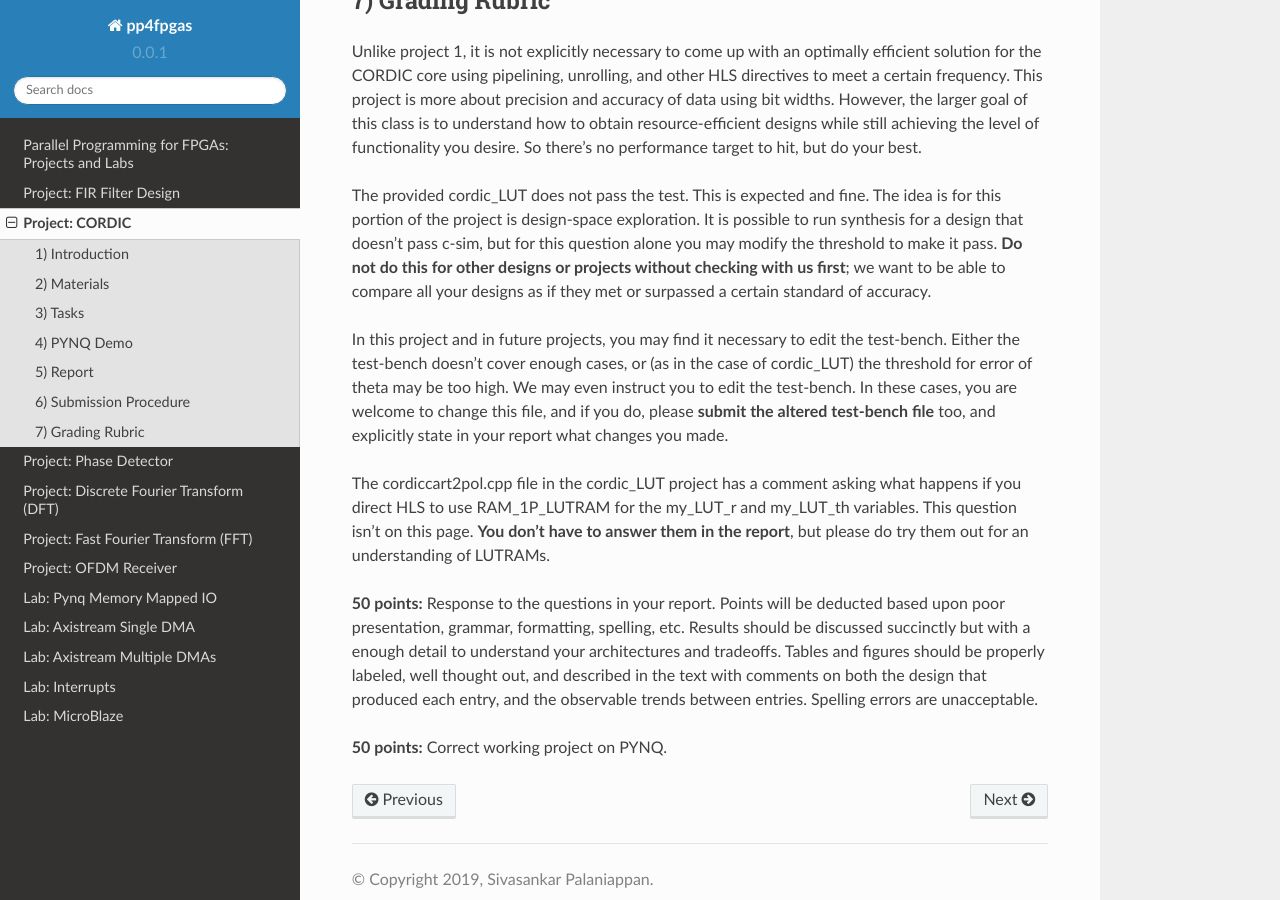
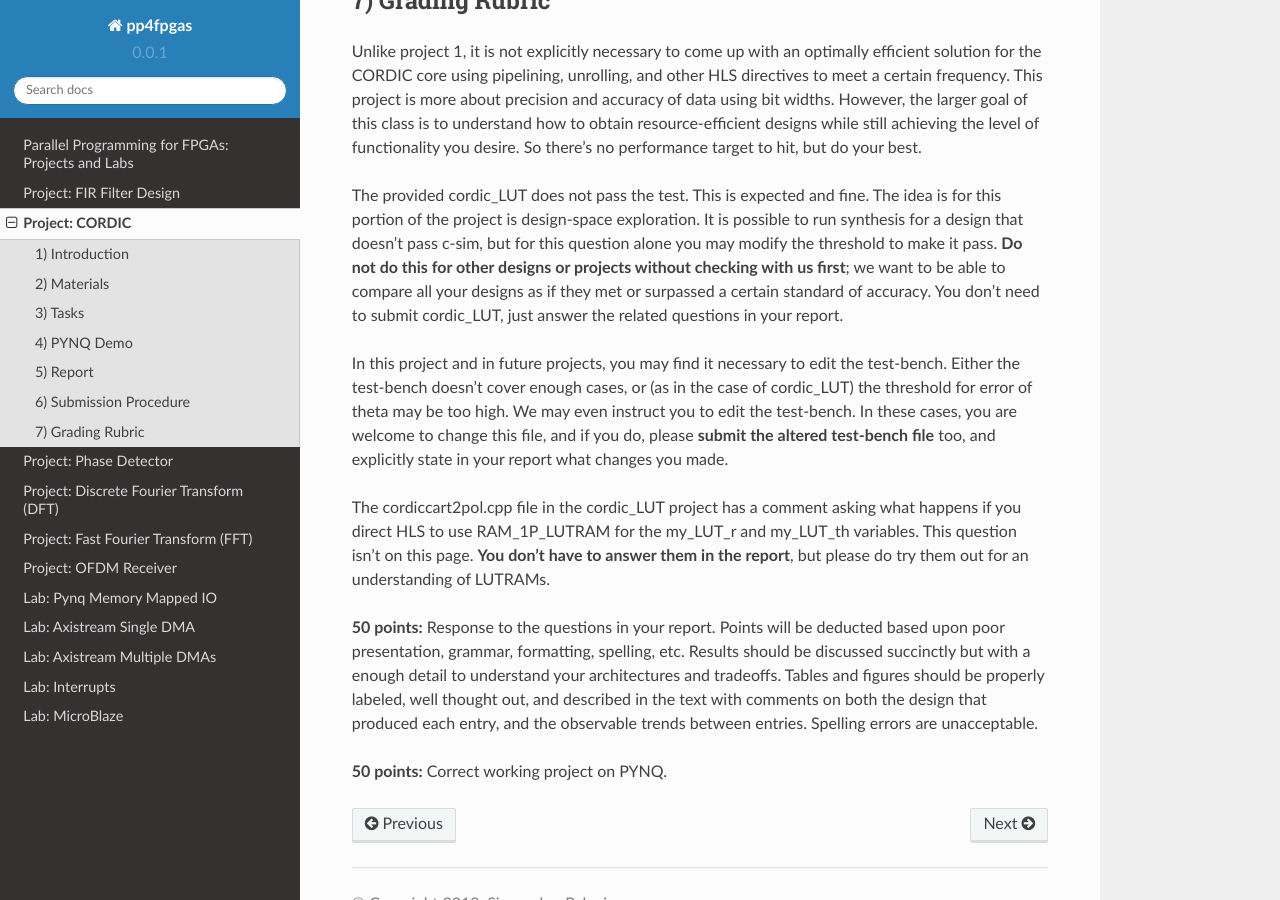
Before and after one commit to KastnerRG/Read_the_docs, a Sphinx documentation site: the page built from docs/project2.rst, in a window 1280 px wide and 900 px high, scrolled down 3236 px. Built offline with Sphinx 7.4.7 and the Read the Docs theme 2.0.0, drawn with Linux system fonts in a browser that asks for light colours.

Commit message:
Update project2.rst

```diff
--- a/docs/project2.rst
+++ b/docs/project2.rst
@@ -112,7 +112,7 @@ Your repo must contain a folder named "cordic" at the top-level. This folder mus
 
 Unlike project 1, it is not explicitly necessary to come up with an optimally efficient solution for the CORDIC core using pipelining, unrolling, and other HLS directives to meet a certain frequency. This project is more about precision and accuracy of data using bit widths. However, the larger goal of this class is to understand how to obtain resource-efficient designs while still achieving the level of functionality you desire. So there's no performance target to hit, but do your best.
 
-The provided cordic_LUT does not pass the test. This is expected and fine. The idea is for this portion of the project is design-space exploration. It is possible to run synthesis for a design that doesn't pass c-sim, but for this question alone you may modify the threshold to make it pass. **Do not do this for other designs or projects without checking with us first**; we want to be able to compare all your designs as if they met or surpassed a certain standard of accuracy.
+The provided cordic_LUT does not pass the test. This is expected and fine. The idea is for this portion of the project is design-space exploration. It is possible to run synthesis for a design that doesn't pass c-sim, but for this question alone you may modify the threshold to make it pass. **Do not do this for other designs or projects without checking with us first**; we want to be able to compare all your designs as if they met or surpassed a certain standard of accuracy. You don't need to submit cordic_LUT, just answer the related questions in your report.
 
 In this project and in future projects, you may find it necessary to edit the test-bench. Either the test-bench doesn't cover enough cases, or (as in the case of cordic_LUT) the threshold for error of theta may be too high. We may even instruct you to edit the test-bench. In these cases, you are welcome to change this file, and if you do, please **submit the altered test-bench file** too, and explicitly state in your report what changes you made.
 
```
